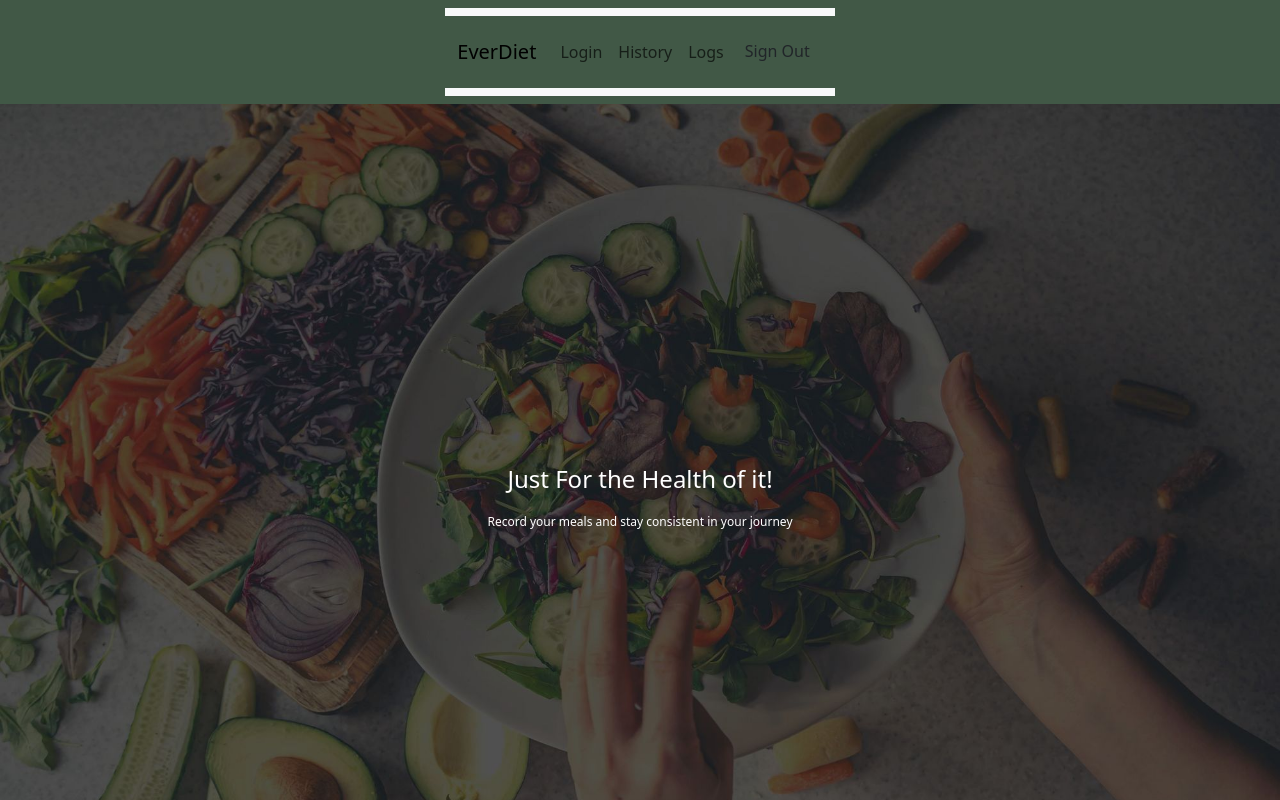
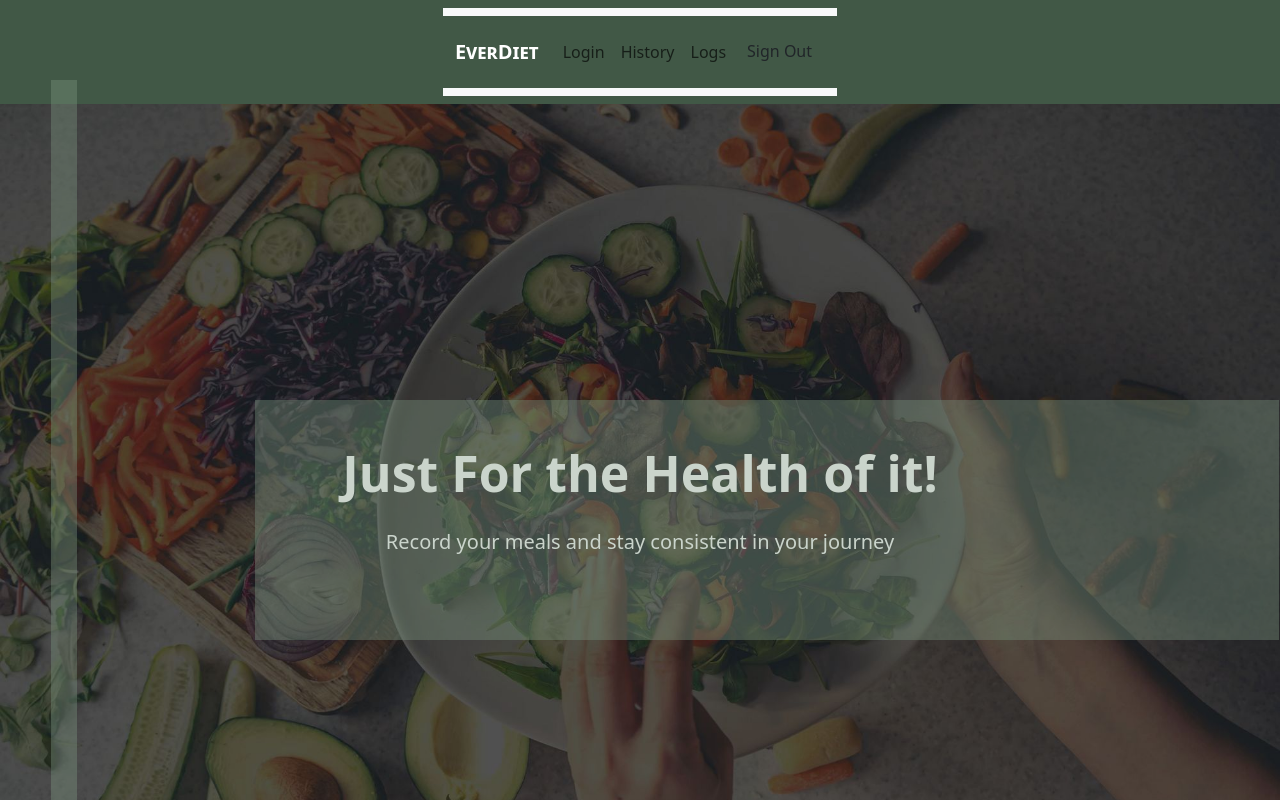
Before and after one commit to ashley773877/food-logger-frontend, a React (Create React App) app: page / in a window 1280 px wide. Shown: the top 800 px of the page. Built offline with nearby package versions, Linux system fonts and the light colour scheme; no server answers.

Commit message:
styled navbar and home page

```diff
--- a/src/components/NavBar.js
+++ b/src/components/NavBar.js
@@ -24,7 +24,8 @@ function Navigation() {
     <StyledNavbar>
       <Container >
         <StyledNavbar>
-        <Navbar.Brand href="/">EverDiet</Navbar.Brand>
+        <Navbar.Brand href="/" style={{fontVariant: 'small-caps', fontWeight:'700', color:'white', fontStretch: 'ultra-expanded'}}
+        >EverDiet</Navbar.Brand>
         <Navbar.Toggle aria-controls="basic-navbar-nav" />
         <Navbar.Collapse id="basic-navbar-nav">
           <Nav className="me-auto">
--- a/src/pages/HomePage.js
+++ b/src/pages/HomePage.js
@@ -14,21 +14,15 @@ background-image: url(${backgroundImg});
   justify-content: center;
   color: white;
 `
-
-
-
-
-
-
-// const Overlay = styled.div`
-//   position: absolute;
-//   down: 0;
-// right: 5;
-//   width: 55%;
-//   height: 30%;
-//  background-color: rgba(174, 209, 181, 0.8);
-//   filter: brightness(0.7); /* Adjust the value for desired brightness */
-// `;
+const Overlay = styled.div`
+  position: absolute;
+  down: 0;
+right: 5;
+  width: 55%;
+  height: 30%;
+ background-color: rgba(174, 209, 181, 0.4);
+  filter: brightness(0.7); /* Adjust the value for desired brightness */
+`;
 
 const CenterText = styled.div`
   text-align: center;
@@ -40,8 +34,6 @@ const CenterText = styled.div`
   color: White;
   `
 
-
-
 function HomePage() {
     return (
         <>
@@ -50,10 +42,11 @@ function HomePage() {
 
 
             <CenterText>
-            {/* <Overlay style={{position: 'absolute', height:'100%', width:'35%', top: '.0px' }}/> */}
-              <StyledText style={{fontSize:'24px'}}>Just For the Health of it!</StyledText>
+            <Overlay style={{position: 'absolute', height:'110%', width:'2%', top: '10%', left:'4%' }}/>
+              <StyledText style={{fontSize:'50px',fontWeight:'800'}}>Just For the Health of it!</StyledText>
 
-             <StyledText style={{fontSize:'12px'}}> Record your meals and stay consistent in your journey</StyledText>
+             <StyledText style={{fontSize:'20px'}}> Record your meals and stay consistent in your journey</StyledText>
+             <Overlay style={{position: 'absolute', width:'80%', top: '50%', right:'.1%' }}/>
            </CenterText>
 
           </CenterContainer>
@@ -62,7 +55,7 @@ function HomePage() {
 
 
 
-            <footer>
+            <footer style={{backgroundColor:'#415846', color:'white', fontSize:'5px'}}>
             <QuotesList />
             </footer></>
     );
```
